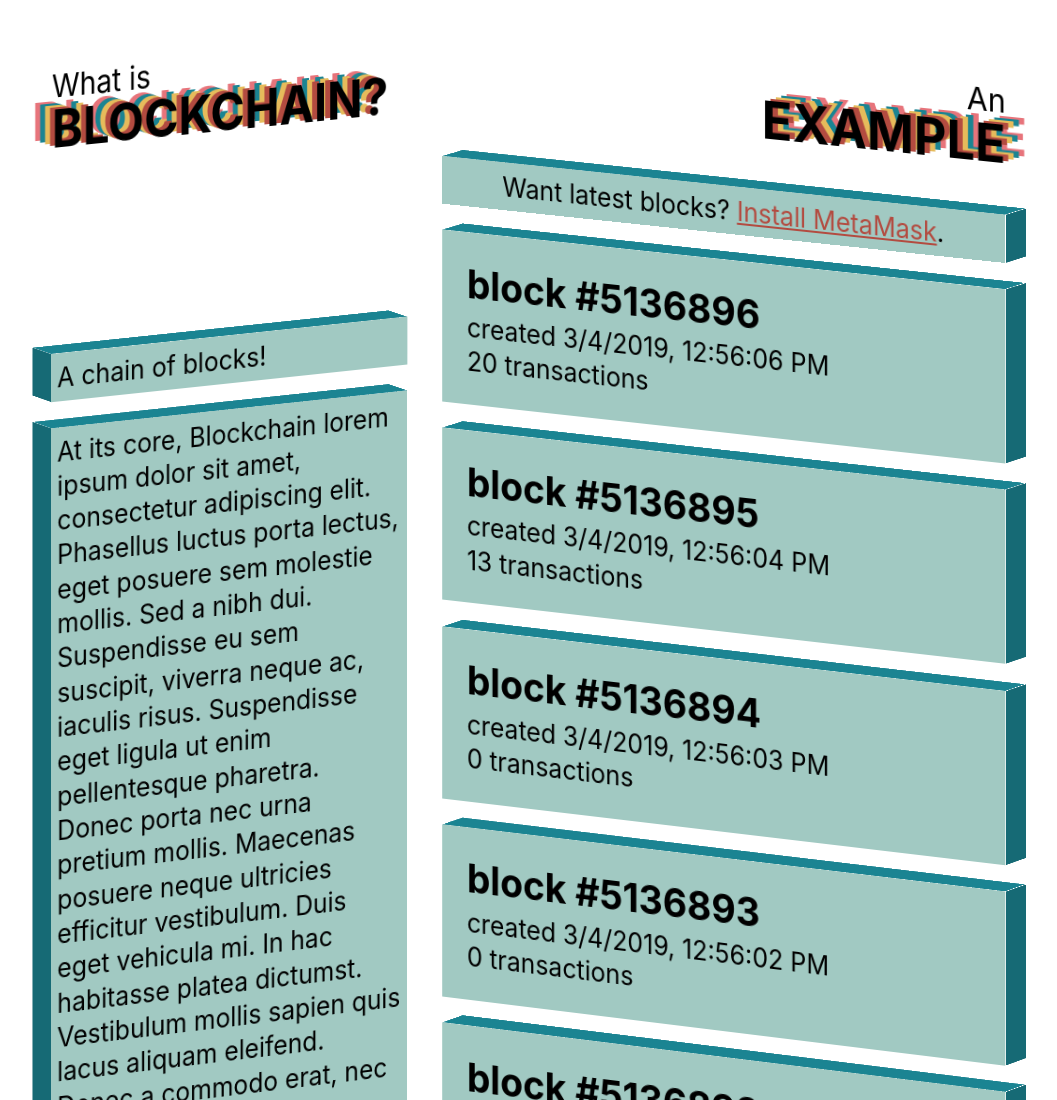
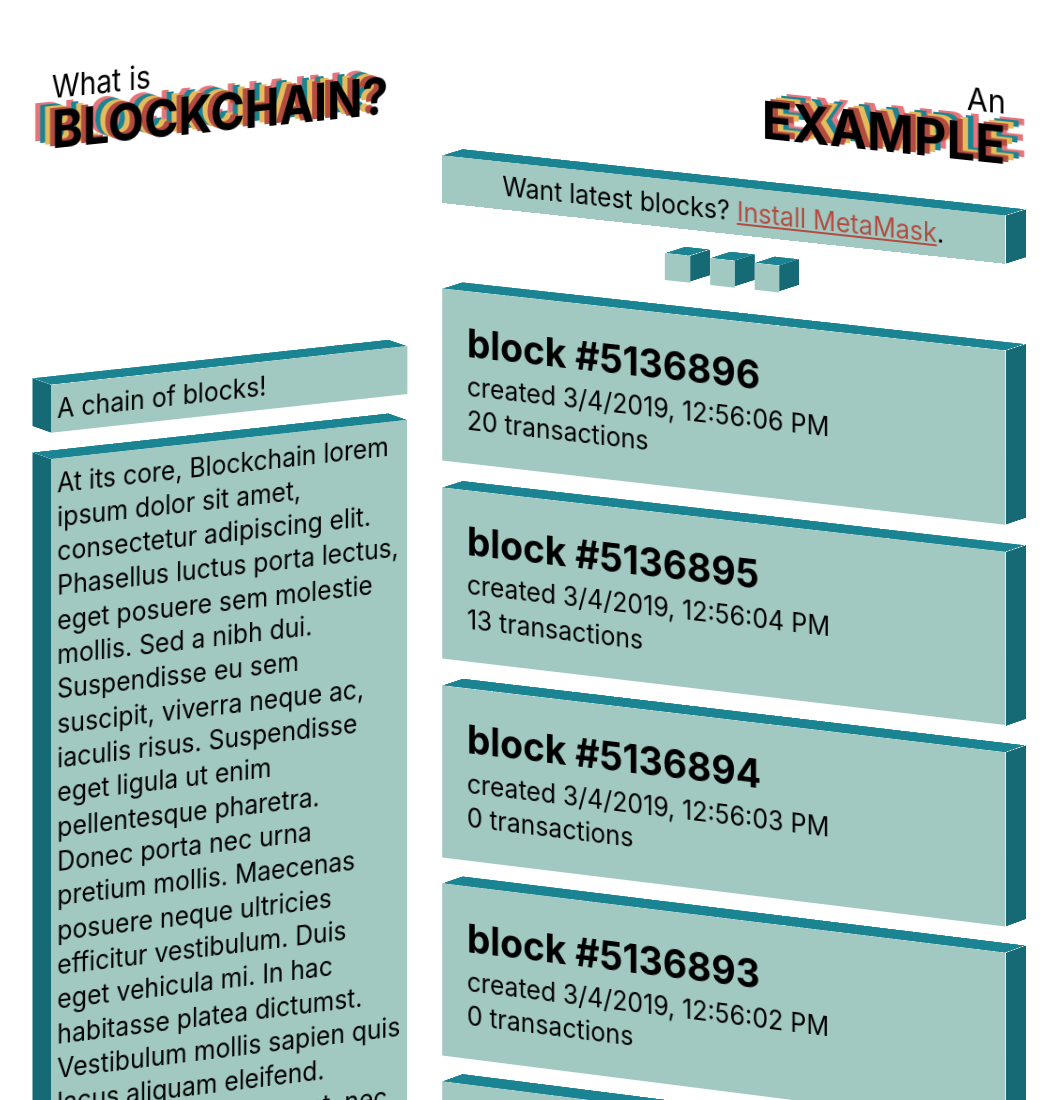
Before and after one commit to chadoh/what-is-blockchain, a website built with Parcel: page src/index.html in a window 1280 px wide. Shown: the top 1100 px of the page, without its empty margins (108-1165 px from the left). Built offline with nearby package versions, Linux system fonts and the light colour scheme.

Commit message:
Use posthtml to include a spacer
The spacer currently uses <p> tags, which feels wrong, but the styles
work and it's quick for now.

posthtml is great, though!

```diff
--- a/package.json
+++ b/package.json
@@ -11,6 +11,7 @@
     "html-inline": "^1.2.0",
     "jest": "^24.1.0",
     "parcel-bundler": "^1.11.0",
+    "posthtml-include": "^1.2.0",
     "ts-jest": "^24.0.0",
     "typescript": "^3.2.4"
   },
--- a/src/index.html
+++ b/src/index.html
@@ -38,6 +38,7 @@
       Want latest blocks?
       <a href="https://metamask.io">Install MetaMask</a>.
     </p>
+    <include src="spacer.html"></include>
     <div id="example">
     </div>
   </div>
--- /dev/null
+++ b/src/spacer.html
@@ -0,0 +1,5 @@
+<div style="text-align: center">
+  <p style="display: inline-block; height: 1em; width: 1em; margin-right: .5em;"></p>
+  <p style="display: inline-block; height: 1em; width: 1em; margin-right: .5em;"></p>
+  <p style="display: inline-block; height: 1em; width: 1em;"></p>
+</div>
```
Also changed, not shown: docs/index.html (+1 -1 lines), 2 other files.
